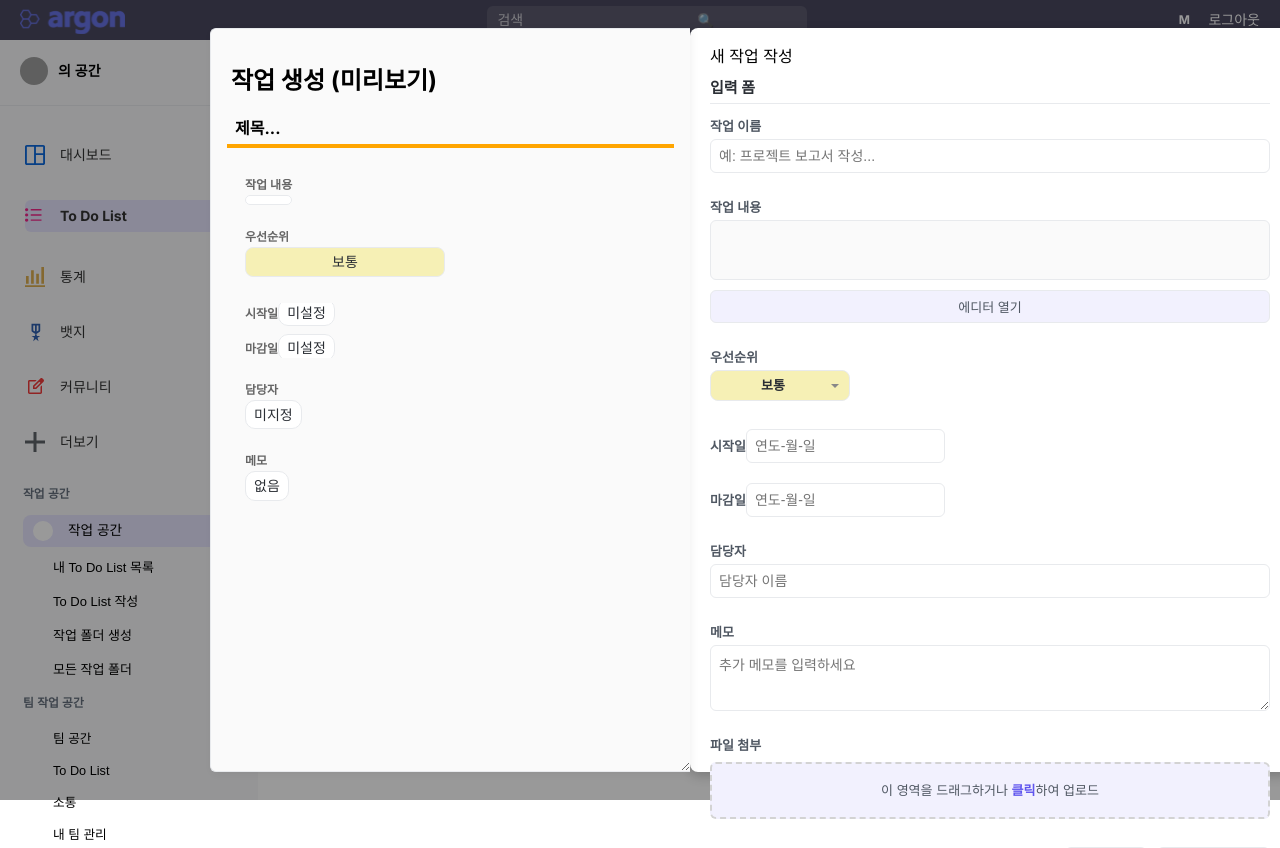
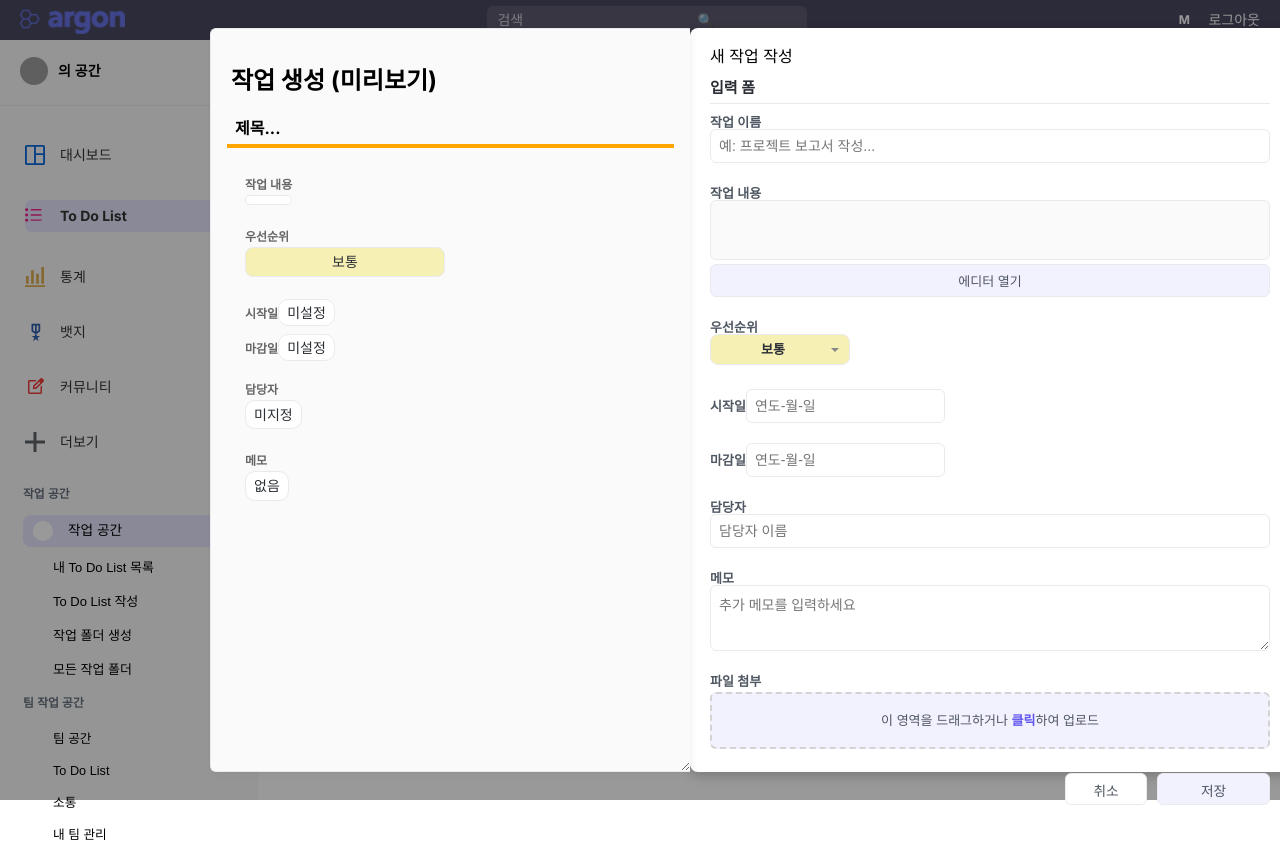
Before and after one commit to SungWookkk/FTT_frontend, a React (Create React App) app: page /todo/write in a window 1280 px wide. Built offline with nearby package versions, Linux system fonts and the light colour scheme; grey boxes are pictures that could not be loaded.

Commit message:
5/8 style: [Task] 작업 생성 Modal 디자인 수정
- gap size 축소
- 시작일 마감일 overflow-y 삭제

```diff
--- a/src/components/todolist/css/TodoCreateModal.css
+++ b/src/components/todolist/css/TodoCreateModal.css
@@ -122,7 +122,7 @@
     flex: 1;
     display: flex;
     flex-direction: column;
-    gap: 16px;
+    gap: 12px;
 
 }
 
@@ -138,7 +138,6 @@
 .form-field {
     display: flex;
     flex-direction: column;
-    gap: 6px;
     margin-bottom: 12px;
 
 }
--- a/src/components/todolist/css/TodoListAllListView.css
+++ b/src/components/todolist/css/TodoListAllListView.css
@@ -293,7 +293,6 @@
     display: flex;
     align-items: flex-start;
     gap: 10px;
-    overflow-y: auto;
 }
 
 /* 아이콘 영역 */
--- a/src/components/todolist/css/TodoListContent.css
+++ b/src/components/todolist/css/TodoListContent.css
@@ -589,7 +589,6 @@
     display: flex;
     align-items: flex-start;
     gap: 10px;
-    overflow-y: auto;
     margin-bottom: 12px;
 }
 .detail-icon i {
```
